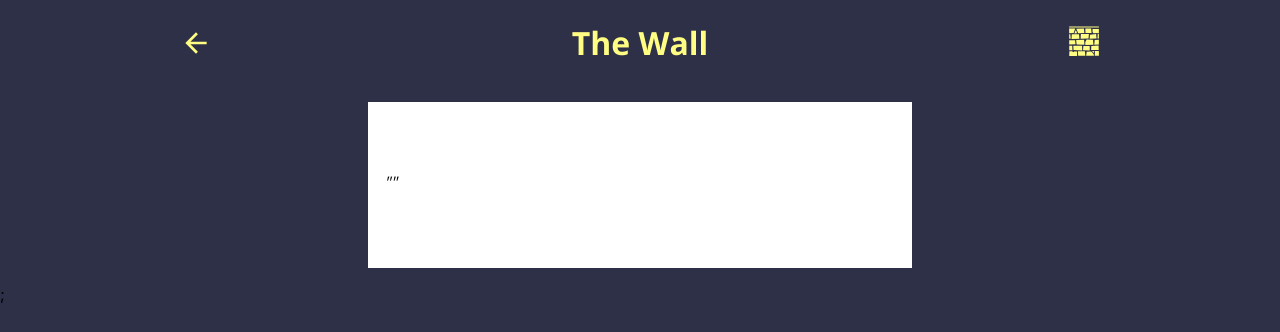
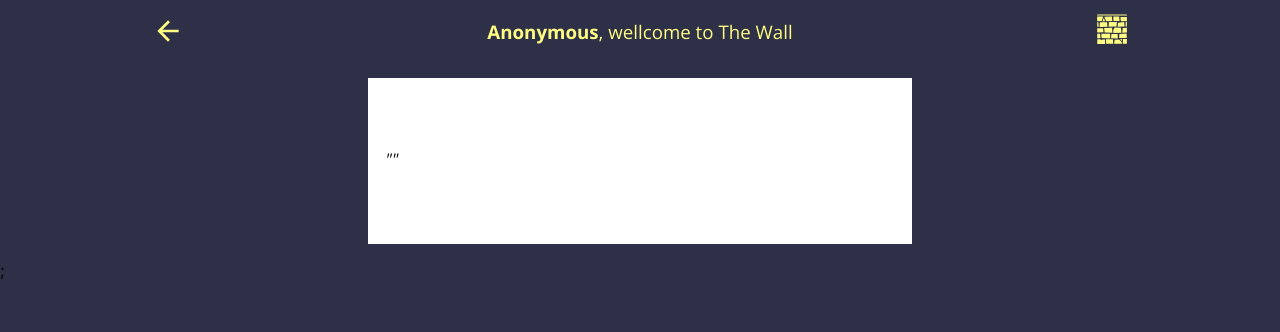
Before and after one commit to ficast/wallapp-frontend, a React (Create React App) app: page /home in a window 1280 px wide. Shown: the top 332 px of the page. Built offline with nearby package versions, Linux system fonts and the light colour scheme; no server answers.

Commit message:
style: add username to header

```diff
--- a/src/components/organisms/Header.tsx
+++ b/src/components/organisms/Header.tsx
@@ -5,7 +5,11 @@ import { Link, useHistory } from "react-router-dom";
 import styled from "styled-components";
 import theme from "../../theme/nice";
 
-const Header = (): ReactElement => {
+type HeaderProps = {
+  username?: string;
+};
+
+const Header = ({ username }: HeaderProps): ReactElement => {
   const history = useHistory();
 
   return (
@@ -16,7 +20,10 @@ const Header = (): ReactElement => {
         onClick={() => history.goBack()}
         style={{ cursor: "pointer" }}
       />
-      <Title>The Wall</Title>
+      <Title>
+        <User>{username || "Anonymous"}</User>
+        <Text>, wellcome to The Wall</Text>
+      </Title>
       <Link to="/home">
         <WallIcon
           size={"2em"}
@@ -36,8 +43,18 @@ const Container = styled.div`
   justify-content: space-around;
 `;
 
-const Title = styled.h1`
+const User = styled.h3`
   color: ${theme.colors.primary[300]};
   font-family: ${theme.font.family.OpenSans};
   font-weight: ${theme.font.weight.bold};
 `;
+
+const Text = styled.h3`
+  color: ${theme.colors.primary[300]};
+  font-family: ${theme.font.family.OpenSans};
+  font-weight: ${theme.font.weight.regular};
+`;
+
+const Title = styled.div`
+  display: flex;
+`;
```
